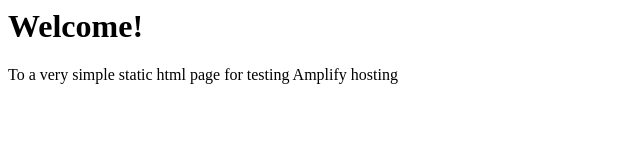
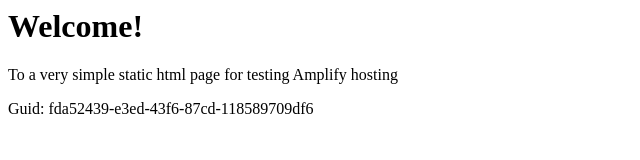
Before and after one commit to aws-aemilia-cdg/Github-PR-Commit-Integration-Test-DoNotTouch-v1-prod-eu-west-3, a website: page src/index.html in a window 1280 px wide. Shown: the whole page, without its empty margins (0-640 px from the left). Drawn offline with Linux system fonts and the light colour scheme.

Commit message:
commit from integ tests

```diff
--- a/src/index.html
+++ b/src/index.html
@@ -1,3 +1,5 @@
+
+
 <html lang="en">
 
 <head>
@@ -10,6 +12,6 @@
 <body>
     <h1>Welcome!</h1>
     <p>To a very simple static html page for testing Amplify hosting</p>
-</body>
+    <p>Guid: fda52439-e3ed-43f6-87cd-118589709df6</p></body>
 
 </html>
```
